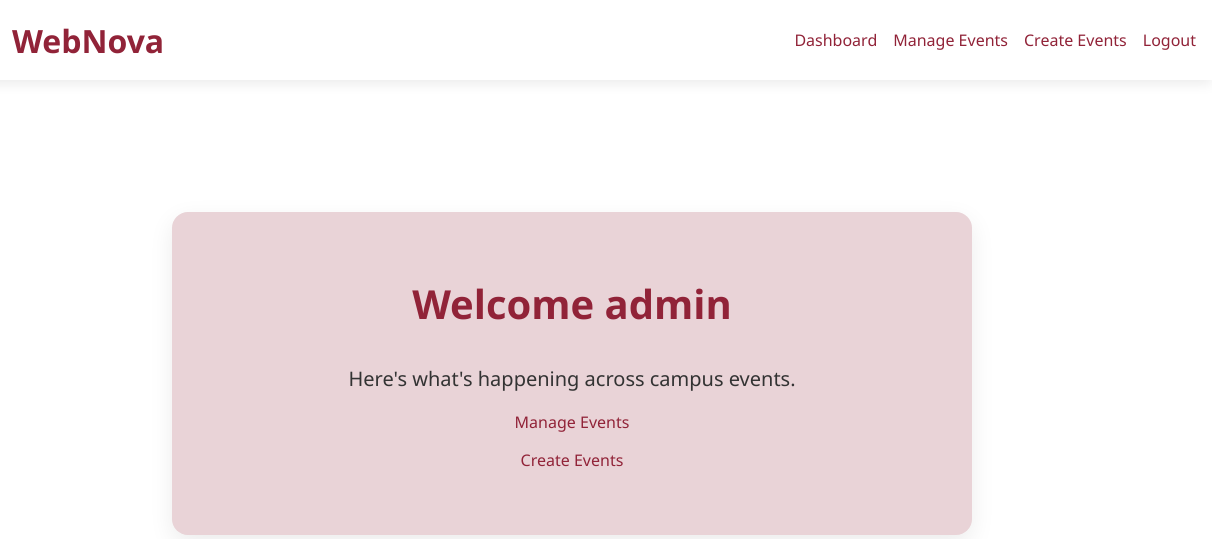
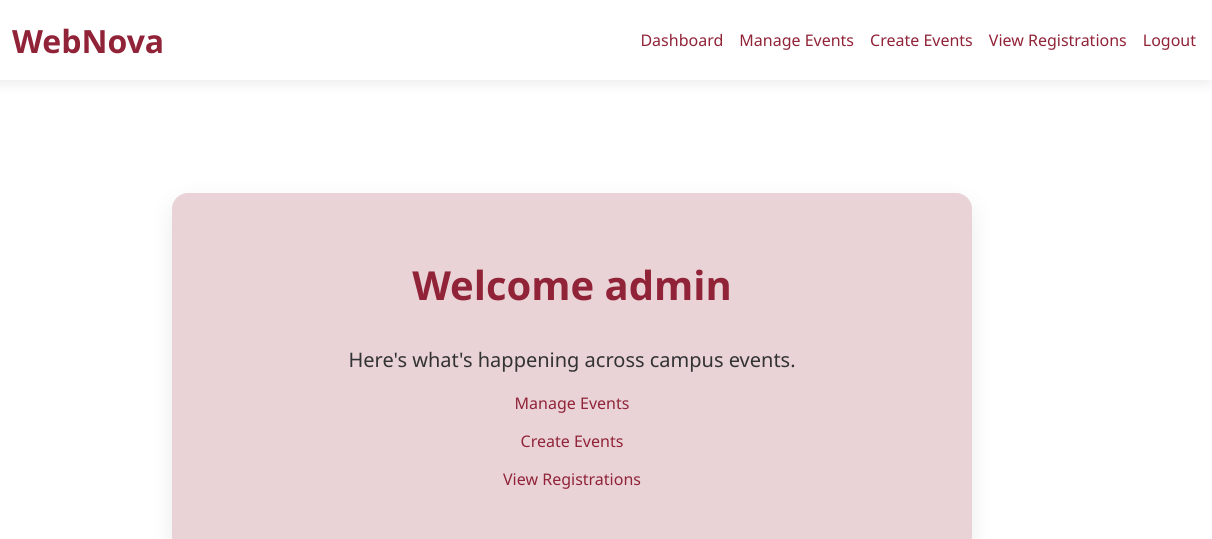
Before and after one commit to AdamKirikisla/webnova-campus-events-project, a plain HTML site: page view/admin-dashboard.html in a window 1280 px wide. Shown: the top 539 px of the page, 68-1280 px from the left. Drawn offline with Linux system fonts and the light colour scheme.

Commit message:
add View Registrations to navbar for all admin pages

```diff
--- a/view/admin-dashboard.html
+++ b/view/admin-dashboard.html
@@ -17,6 +17,8 @@
         <a href="admin-dashboard.html">Dashboard</a>
         <a href="manage-events.html">Manage Events</a>
         <a href="create-event.html">Create Events</a>
+        <a href="view-registrations.html">View Registrations</a>
+
         <a href="">Logout</a>
       </nav>
     </header>
@@ -27,6 +29,7 @@
           <p>Here's what's happening across campus events.</p>
           <a href="manage-events.html">Manage Events</a>
           <a href="create-event.html">Create Events</a>
+          <a href="view-registrations.html">View Registrations</a>
         </div>
       </div>
     </main>
```
Also changed, not shown: view/create-event.html (+2 -0 lines), view/manage-events.html (+1 -0 lines), view/view-registrations.html (+2 -0 lines).
